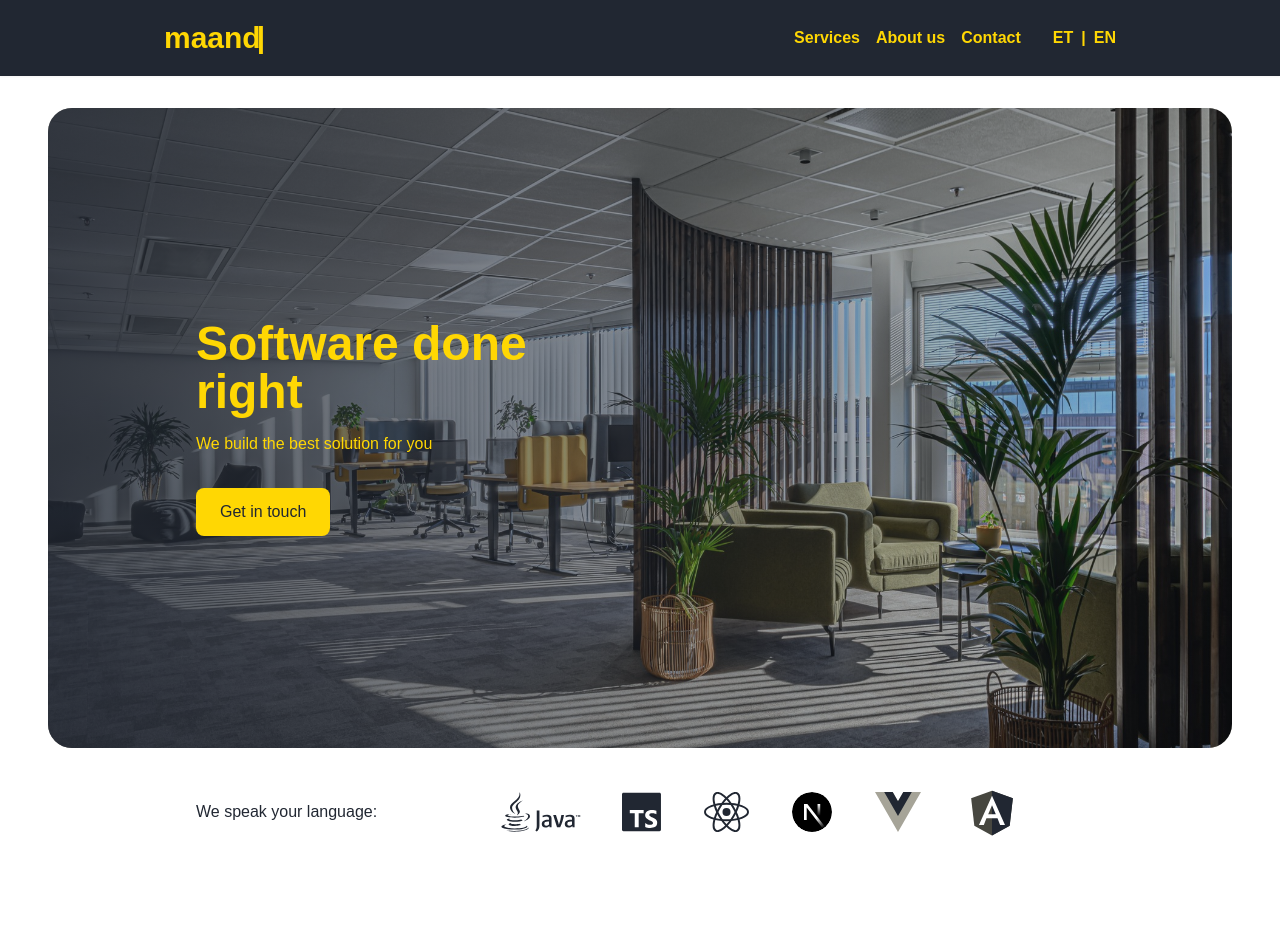
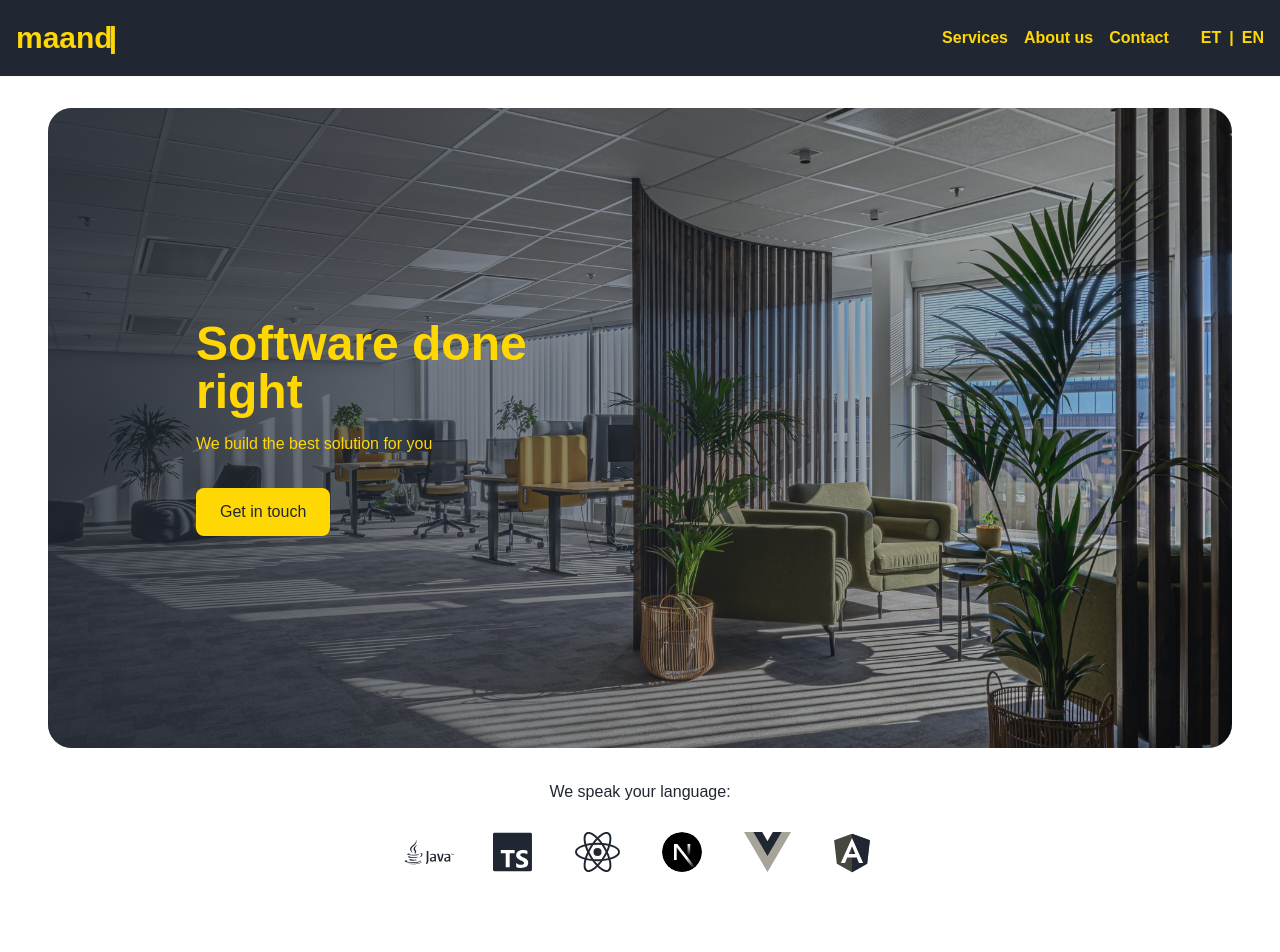
Before and after one commit to maand-ee/maand-landing, an Astro site: page /en in a window 1280 px wide. Shown: the top 952 px of the page. Built offline with nearby package versions, Linux system fonts and the light colour scheme; Astro itself is replaced by a stand-in of ours.

Commit message:
improvements

```diff
--- a/src/components/Footer.astro
+++ b/src/components/Footer.astro
@@ -7,7 +7,7 @@ const { lang } = Astro.props;
 ---
 
 <footer id="contact" class=" mt-20 mb-4 container">
-    <div class="bg-primary rounded-3xl flex flex-col sm:flex-row">
+    <div class="bg-primary rounded-3xl flex flex-col md:flex-row overflow-hidden">
         <div class="flex-1 p-5 sm:p-12 ">
             <h1 class="font-bold text-5xl sm:text-7xl text-black mb-2">maand<span class="-ml-2">|</span></h1>
             <iframe
--- a/src/components/Hero.astro
+++ b/src/components/Hero.astro
@@ -37,14 +37,14 @@ const { lang} = Astro.props;
     </div>
 </section>
 
-<section class="container flex flex-col sm:flex-row sm:space-x-12 items-center my-8 flex-wrap">
+<section class="container flex flex-col items-center my-8 gap-6 text-center">
     <p>{lang === 'et' ? 'Me räägime sinu keelt:' : 'We speak your language:'}</p>
-    <div class="flex justify-between flex-1 gap-4 lg:gap-0 items-center sm:px-16">
-        <Image src={java} alt="Java" class="h-8 sm:h-16 w-auto -mr-2" />
+    <div class="grid grid-cols-3 sm:grid-cols-6 gap-6 items-center justify-items-center">
+        <Image src={java} alt="Java" class="h-8 sm:h-10 w-auto" />
         <Image src={typescript} alt="Typescript" class="h-8 sm:h-10 w-auto" />
         <Image src={react} alt="React" class="h-8 sm:h-10 w-auto" />
         <Image src={nextjs} alt="NextJS" class="h-8 sm:h-10 w-auto" />
         <Image src={vue} alt="Vue" class="h-8 sm:h-10 w-auto" />
-        <Image src={angular} alt="Angular" class="h-11 sm:h-14 w-auto" />
+        <Image src={angular} alt="Angular" class="h-10 sm:h-12 w-auto" />
     </div>
 </section>
--- a/src/layouts/Layout.astro
+++ b/src/layouts/Layout.astro
@@ -20,15 +20,14 @@ const { title, lang } = Astro.props;
 		<title>{title}</title>
 	</head>
 	<body class="text-black">
-	<header class="sticky top-0 bg-black z-50 shadow-sm text-primary">
-		<nav class="container mx-auto px-4 py-4 md:py-5">
-			<div class="flex flex-col gap-4 md:flex-row md:justify-between md:items-center">
+	<header class="sticky top-0 bg-black z-50 shadow-sm text-primary w-full">
+		<nav class="px-4 py-4 md:py-5">
+			<div class="flex flex-col gap-4 items-center md:flex-row md:justify-between md:items-center">
 				<div>
 					<h1 class="font-bold text-2xl md:text-3xl">
 						maand<span class="-ml-1">|</span>
 					</h1>
 				</div>
-
 				<ul class="flex flex-wrap gap-3 md:gap-4 font-semibold items-center justify-center md:justify-end text-sm md:text-base">
 					<li><a href="#services">{lang === 'et' ? 'Teenused' : 'Services'}</a></li>
 					<li><a href="#about">{lang === 'et' ? 'Meist' : 'About us'}</a></li>
```
